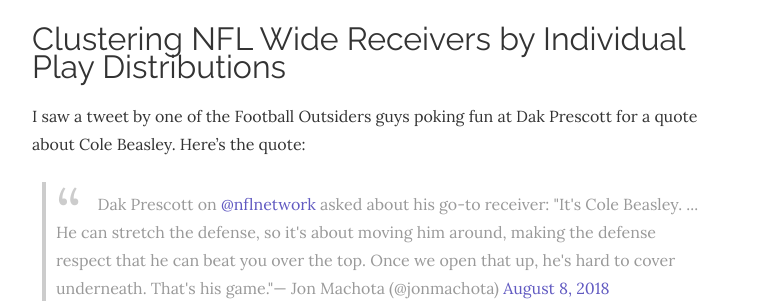
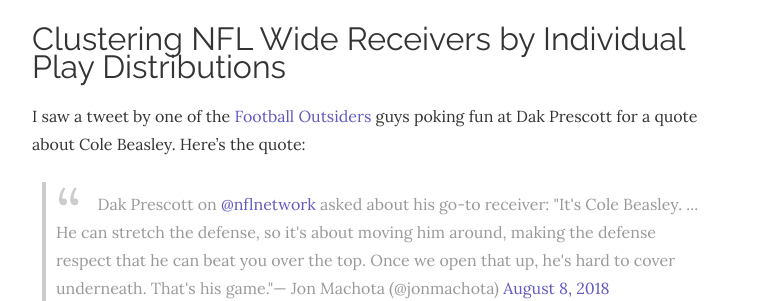
Before and after one commit to stmorse/stmorse.github.io, a Jekyll site: the page built from _posts/2018-08-19-clustering-nfl-players-by-play-distributions.md, in a window 1280 px wide and 900 px high. Shown: the part 156-457 px from the top of the window, without its empty margins (258-1016 px from the left). Built offline with Jekyll 4.4.1, drawn with Linux system fonts in a browser that asks for light colours; nearby versions of some CDN libraries; comment, search, counter and statistics services are not loaded; some of the changed lines change nothing that is shown.

Commit message:
added FO link

```diff
--- a/_posts/2018-08-19-clustering-nfl-players-by-play-distributions.md
+++ b/_posts/2018-08-19-clustering-nfl-players-by-play-distributions.md
@@ -6,7 +6,7 @@
 tags: [projects, machine learning, python, football]
 ---
 
-I saw a tweet by one of the Football Outsiders guys poking fun at Dak Prescott for a quote about Cole Beasley.  Here's the quote:
+I saw a tweet by one of the [Football Outsiders](http://www.footballoutsiders.com) guys poking fun at Dak Prescott for a quote about Cole Beasley.  Here's the quote:
 
 <blockquote class="twitter-tweet" data-lang="en"><p lang="en" dir="ltr">Dak Prescott on <a href="https://twitter.com/nflnetwork?ref_src=twsrc%5Etfw">@nflnetwork</a> asked about his go-to receiver: &quot;It&#39;s Cole Beasley. ... He can stretch the defense, so it&#39;s about moving him around, making the defense respect that he can beat you over the top. Once we open that up, he&#39;s hard to cover underneath. That&#39;s his game.&quot;</p>&mdash; Jon Machota (@jonmachota) <a href="https://twitter.com/jonmachota/status/1027246706927124481?ref_src=twsrc%5Etfw">August 8, 2018</a></blockquote> <script async src="https://platform.twitter.com/widgets.js" charset="utf-8"></script>
 
```
